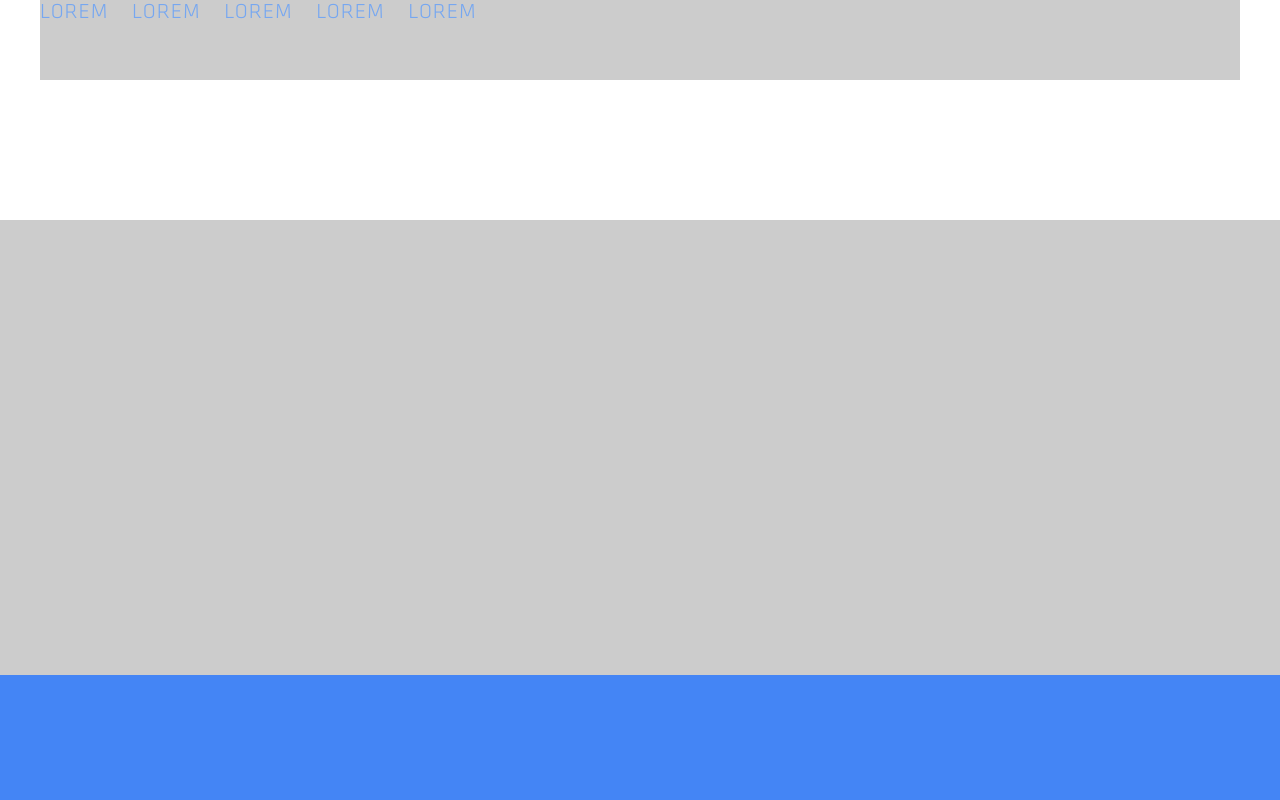
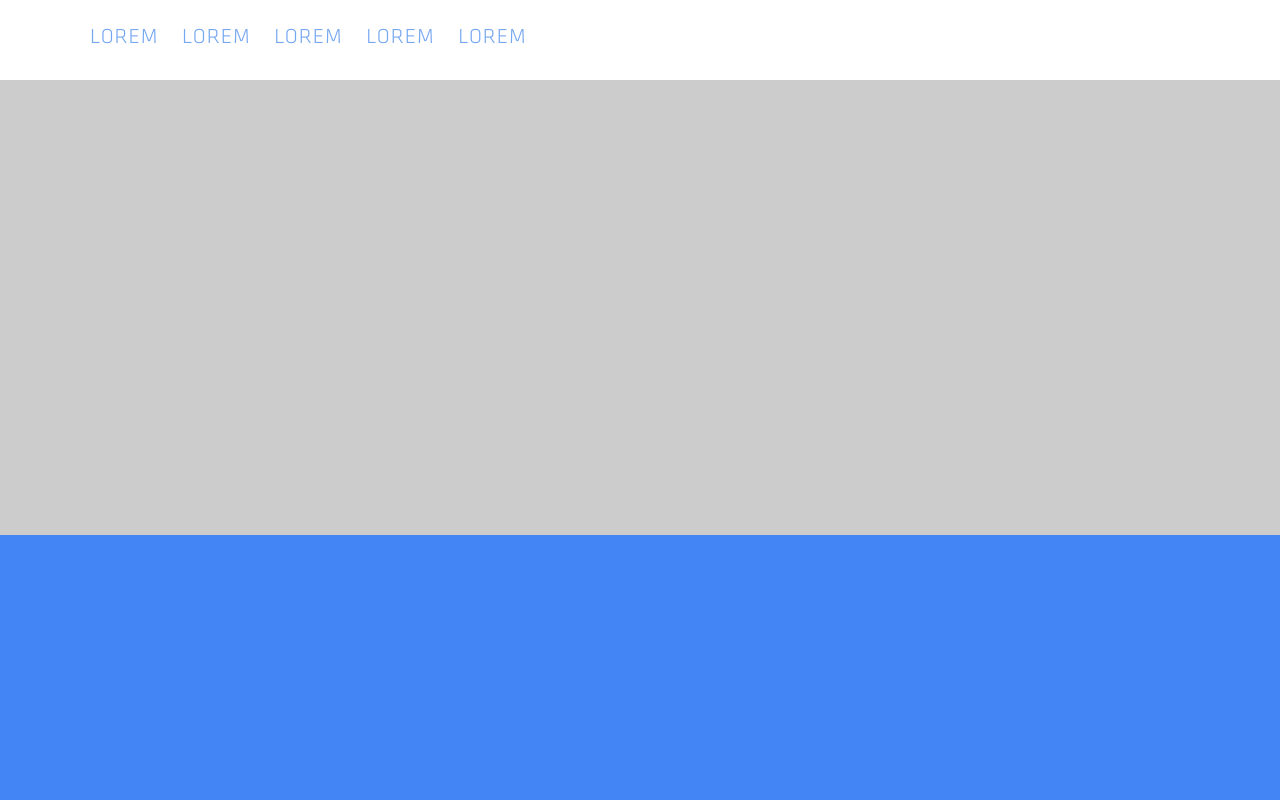
Before and after one commit to spairo/CGM, a plain HTML site: page index.html in a window 1280 px wide. Shown: the top 800 px of the page. Drawn offline with nearby package versions, Linux system fonts and the light colour scheme.

Commit message:
menu
menu fixing

```diff
--- a/css/main.css
+++ b/css/main.css
@@ -72,7 +72,7 @@ h1{
 
 .header{
   width: 100%;
-  min-height: 220px;
+  min-height: 80px;
   background: #fff;
 }
   .header .subheader{
@@ -88,11 +88,13 @@ h1{
   .header .menu{
     width: 100%;
     height: 80px;
-		background: #ccc;
 		overflow: hidden;
   }
 		.header .menu ul{
 			list-style: none;
+			position: relative;
+			top: 25px;
+			left:50px;
 		}
 		.header .menu ul li{
 			display: inline-block;
@@ -106,6 +108,7 @@ h1{
 			letter-spacing: 1px;
 			font-weight: lighter;
 		}
+
 
 
 /* Slider */
```
